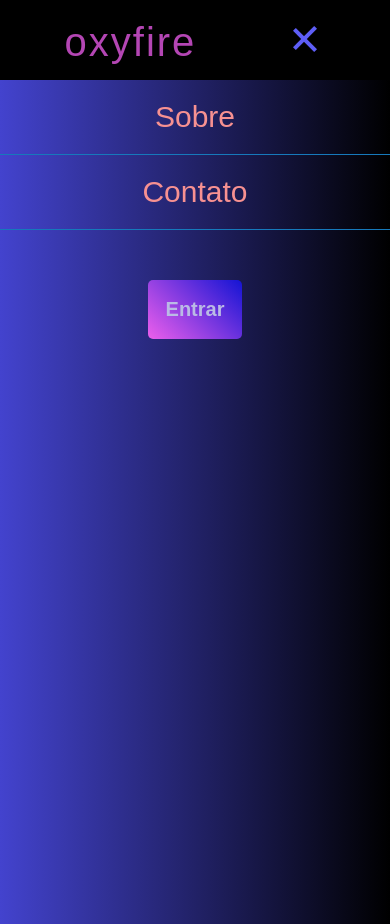
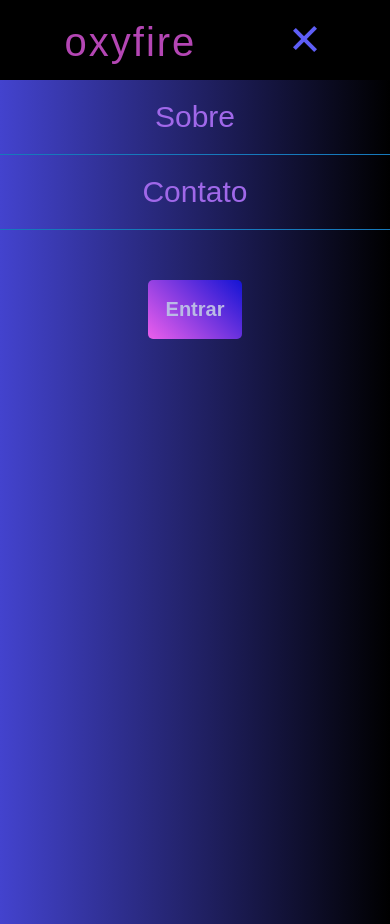
Before and after one commit to xicovisk/oxyfire, a plain HTML site: page index.html in a window 390 px wide. Both pictures are taken after a click on the button 305 px from the left and 42 px from the top of the page. Drawn offline with Linux system fonts and the light colour scheme.

Commit message:
Add files via upload

```diff
--- a/style.css
+++ b/style.css
@@ -237,14 +237,16 @@ input:hover {
         padding: 20px;
         margin: 0;
     }
+
     li a {
         font-size: 30px;
-        color: rgb(247, 145, 145);
+        color: rgb(160, 104, 233);
     }
 
     li:hover {
         background: linear-gradient(90deg, rgb(180, 70, 180), rgb(94, 94, 247), black);
         color: white;
+        border: none;
     }
 
     li a:hover {
```
